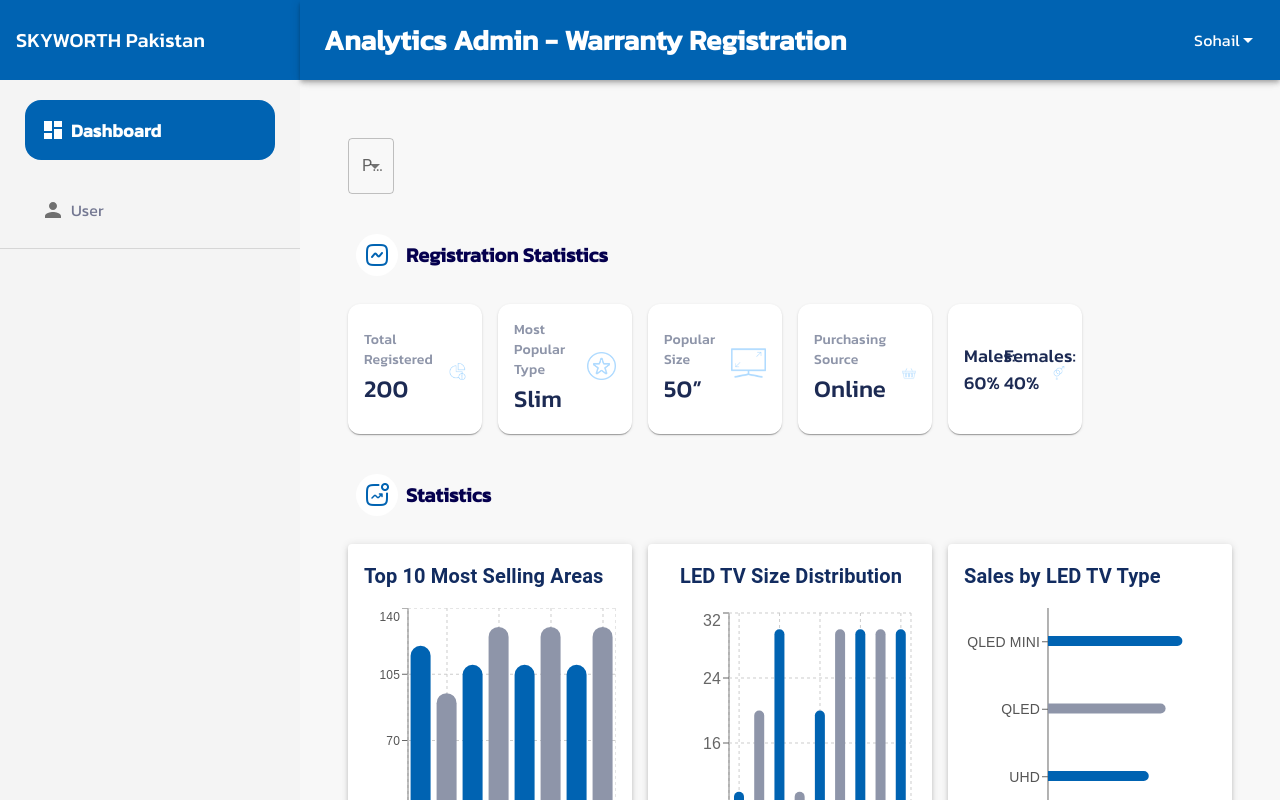
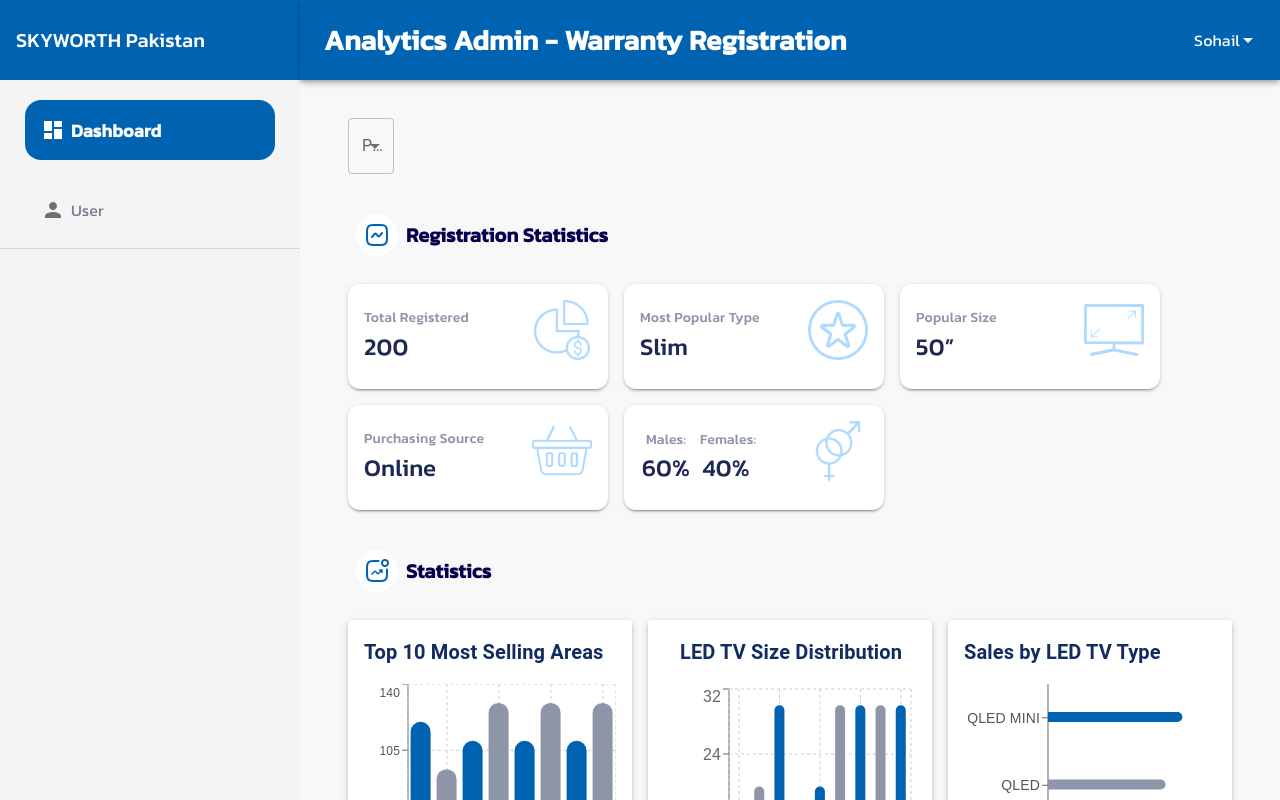
Before and after one commit to AmirAli103/Skyworth_admin, a Next.js app: page /dashboard in a window 1280 px wide. Shown: the top 800 px of the page. Built offline with nearby package versions, Linux system fonts and the light colour scheme; sample sign-in values are in the browser's storage.

Commit message:
update the dashboard

```diff
--- a/components/Dashboard/StatisticsSection.js
+++ b/components/Dashboard/StatisticsSection.js
@@ -1,11 +1,12 @@
+
 import React from 'react';
-import { Box, Grid, Paper, Typography, useMediaQuery, useTheme } from '@mui/material';
+import { Box, Grid, Paper, Typography, useMediaQuery, useTheme, styled } from '@mui/material';
+import Image from 'next/image';
 import RegisterIcon from './../../public/Frame.png';
 import Source from './../../public/Source.png';
 import Size from './../../public/Size.png';
 import Gender from './../../public/Gender.png';
 import Type from './../../public/Type.png';
-import Image from 'next/image';
 
 const stats = [
     { title: "Total Registered", value: "200", icon: <Image src={RegisterIcon.src} alt="Total Registered Icon" width={60} height={60} /> },
@@ -22,75 +23,93 @@ const stats = [
     }
 ];
 
-const StatisticsSection = () => {
+// Styled components
+const StatsCardContainer = styled(Paper)(({ theme, isSmallScreen }) => ({
+    width: 260,
+    padding: theme.spacing(2),
+    display: 'flex',
+    alignItems: 'center',
+    justifyContent: 'space-between',
+    flexDirection: isSmallScreen ? 'column' : 'row',
+    textAlign: isSmallScreen ? 'center' : 'left',
+    gap: theme.spacing(1),
+    borderRadius: '12px',
+    boxSizing: 'border-box',
+    boxShadow: '#EEEEEE80',
+}));
+
+const Title = styled(Typography)({
+    fontFamily: 'kanit',
+    fontSize: 14,
+    fontWeight: 500,
+    color: '#8E95A9',
+});
+
+const Value = styled(Typography)({
+    fontFamily: 'kanit',
+    fontSize: 24,
+    fontWeight: 500,
+    color: '#1C2A53',
+});
+
+const Label = styled(Typography)({
+    fontFamily: 'kanit',
+    fontSize: 14,
+    fontWeight: 500,
+    color: '#8E95A9',
+});
+
+const IconBox = styled(Box)(({ theme, isSmallScreen }) => ({
+    color: "#0063B2",
+    fontSize: "2rem",
+    marginTop: isSmallScreen ? theme.spacing(2) : 0,
+}));
+
+const StatsGridContainer = styled(Box)(({ theme }) => ({
+    display: 'flex',
+    flexWrap: 'wrap',
+    gap: theme.spacing(2),
+}));
+
+const StatsCard = ({ stat, isSmallScreen }) => (
+    <StatsCardContainer elevation={2} isSmallScreen={isSmallScreen}>
+        <Box>
+            <Title variant="body2">
+                {stat.title}
+            </Title>
+            {stat.values ? (
+                <Grid container spacing={1}>
+                    {stat.values.map((item, index) => (
+                        <Grid item xs={6} key={index}>
+                            <Value textAlign="center">
+                                <Label>{item.label}:</Label> {item.value}
+                            </Value>
+                        </Grid>
+                    ))}
+                </Grid>
+            ) : (
+                <Value>
+                    {stat.value}
+                </Value>
+            )}
+        </Box>
+        <IconBox isSmallScreen={isSmallScreen}>
+            {stat.icon}
+        </IconBox>
+    </StatsCardContainer>
+);
+
+const StatsGrid = () => {
     const theme = useTheme();
     const isSmallScreen = useMediaQuery(theme.breakpoints.down('sm'));
 
     return (
-        <Grid container spacing={2}>
-            {stats.map((stat) => (
-                <Grid item xs={12} sm={6} md={4} lg={2} key={stat.title}>
-                    <Paper
-                        style={{
-                            padding: "16px",
-                            textAlign: "center",
-                            display: 'flex',
-                            flexDirection: isSmallScreen ? 'column' : 'row',
-                            alignItems: 'center',
-                            height: '100%',
-                            boxShadow: '#EEEEEE80',
-                            background: '#FFFFFF',
-                            flex: 1,
-                            borderRadius: '12px',
-                            justifyContent: isSmallScreen ? 'center' : 'space-between',
-                        }}
-                    >
-                        <Box display="flex" alignItems="center" sx={{ flex: 1, justifyContent: 'space-between' }}>
-                            <Box textAlign={isSmallScreen ? "center" : "left"}>
-                                <Typography variant="body2" sx={{ fontFamily: 'kanit', fontSize: 14, fontWeight: '500' }} color="#8E95A9">
-                                    {stat.title}
-                                </Typography>
-                                {stat.values ? (
-                                    <Grid container spacing={1}>
-                                        {stat.values.map((item, index) => (
-                                            <Grid item xs={6} key={index}>
-                                                <Typography
-                                                    sx={{ fontFamily: 'kanit', fontSize: 18, fontWeight: '500' }}
-                                                    color='#1C2A53'
-                                                    variant="body1"
-                                                    textAlign="center"
-                                                >
-                                                    {item.label}: {item.value}
-                                                </Typography>
-                                            </Grid>
-                                        ))}
-                                    </Grid>
-                                ) : (
-                                    <Typography
-                                        sx={{ fontFamily: 'kanit', fontSize: 24, fontWeight: '500' }}
-                                        color='#1C2A53'
-                                        variant="h6"
-                                    >
-                                        {stat.value}
-                                    </Typography>
-                                )}
-                            </Box>
-
-                            <Box
-                                style={{
-                                    color: "#0063B2",
-                                    fontSize: "2rem",
-                                    marginLeft: isSmallScreen ? 0 : '16px'
-                                }}
-                            >
-                                {stat.icon}
-                            </Box>
-                        </Box>
-                    </Paper>
-                </Grid>
+        <StatsGridContainer>
+            {stats.map((stat, index) => (
+                <StatsCard key={index} stat={stat} isSmallScreen={isSmallScreen} />
             ))}
-        </Grid>
+        </StatsGridContainer>
     );
 };
 
-export default StatisticsSection;
+export default StatsGrid;
--- a/components/layout/DashboardLayout.js
+++ b/components/layout/DashboardLayout.js
@@ -28,7 +28,7 @@ const DashboardLayout = ({ children }) => {
   };
 
   const handleLogout = () => {
-    // Add your logout logic here
+    localStorage.removeItem('skyworth_token');
     router.push('/')
     handleMenuClose();
   };
--- /dev/null
+++ b/context/Middleware.js
@@ -0,0 +1,19 @@
+import React, { useEffect } from 'react';
+import { useRouter } from 'next/router';
+
+const withAuth = (WrappedComponent) => {
+  return (props) => {
+    const router = useRouter();
+
+    useEffect(() => {
+      const token = localStorage.getItem('skyworth_token');
+      if (!token) {
+        router.push('/');
+      }
+    }, [router]);
+
+    return <WrappedComponent {...props} />;
+  };
+};
+
+export default withAuth;
--- a/package.json
+++ b/package.json
@@ -10,6 +10,7 @@
     "@emotion/styled": "^11.13.0",
     "@mui/icons-material": "^6.1.6",
     "@mui/material": "^6.1.6",
+    "@mui/styles": "^6.1.6",
     "next": "latest",
     "react": "18.2.0",
     "react-chartjs-2": "^5.2.0",
--- a/pages/dashboard/index.js
+++ b/pages/dashboard/index.js
@@ -7,10 +7,11 @@ import ChartSection from './../../components/Dashboard/ChartSection';
 import IconWithText from '../../components/IconWithText';
 import Graph from './../../public/Graph.png'
 import Statistic from './../../public/Statistic.png'
+import withAuth from '../../context/Middleware';
 const Dashboard = () => {
   return (
     <DashboardLayout>
-      <Container maxWidth="xl" sx={{padding:'50px 0px'}}>
+      <Container maxWidth="xl" sx={{padding:'30px 0px'}}>
       <FilterSection />
       <Box mt={4}>
       <IconWithText iconSrc={Graph.src} text="Registration Statistics" />
@@ -25,4 +26,4 @@ const Dashboard = () => {
   );
 };
 
-export default Dashboard;
+export default withAuth(Dashboard);
```
Also changed, not shown: components/tables/UserTable.js (+22 -48 lines), hooks/ApiHandler.js (added, +131 -0 lines), hooks/User/UseFetchUser.js (added, +28 -0 lines), hooks/User/useUserForm.js (added, +39 -0 lines), hooks/useForm.js (+20 -7 lines), pages/SignIn/Index.js (+12 -11 lines), 1 other file (tests, documents, lock files or other folders).
